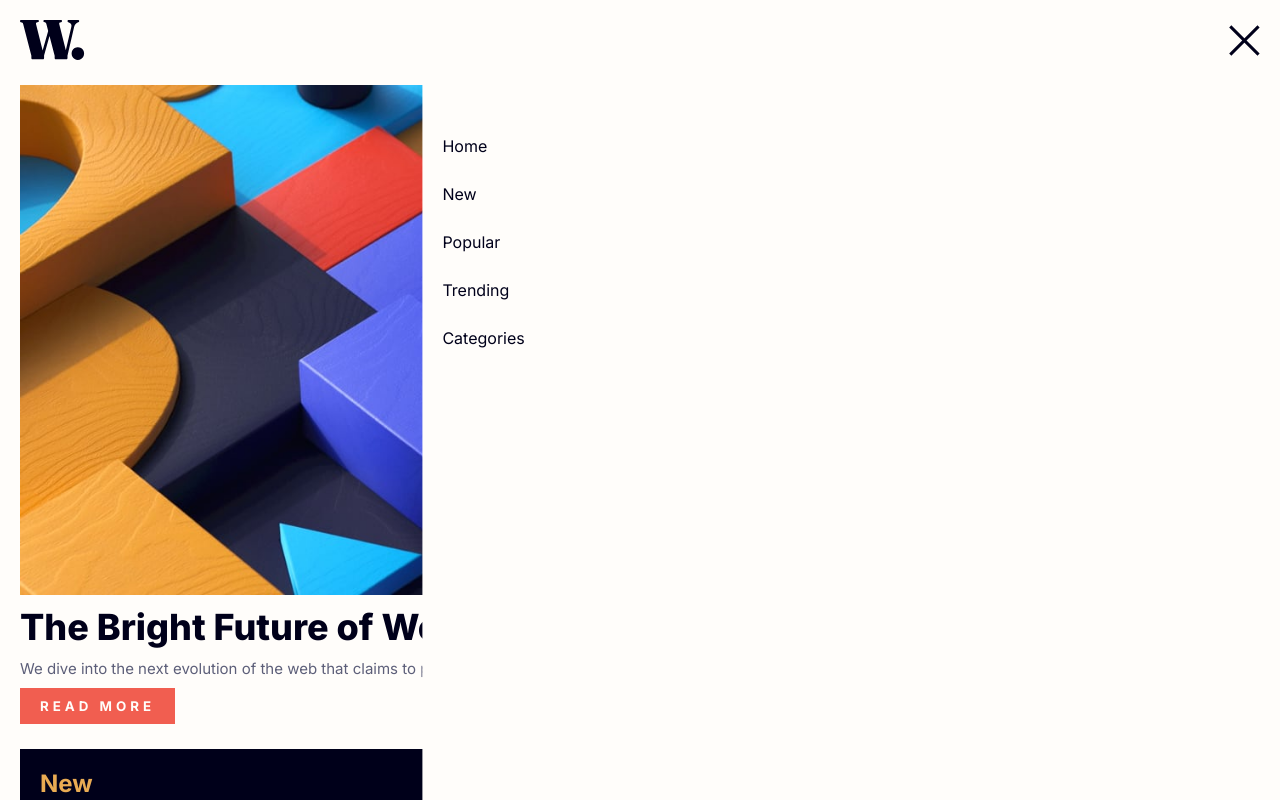
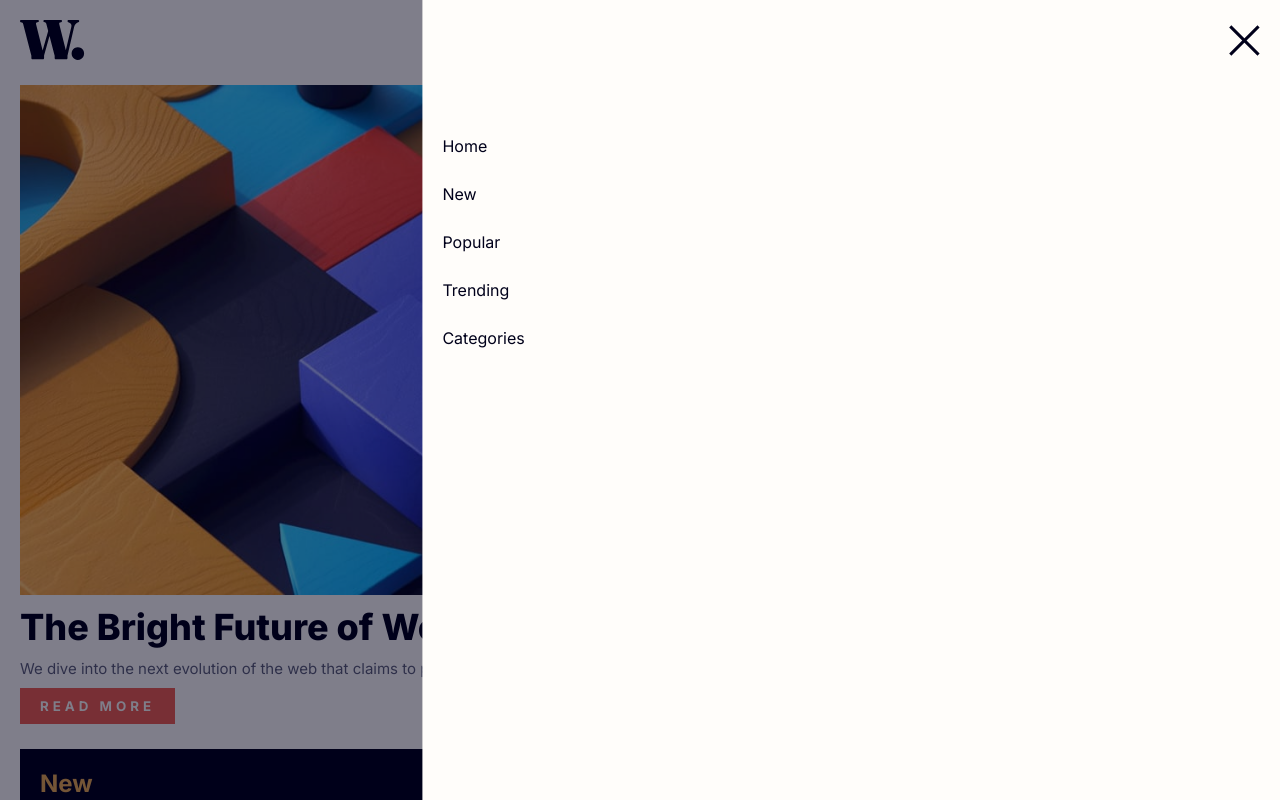
Before and after one commit to svyatoslavkk/news-homepage-main, a React (Create React App) app: page / in a window 1280 px wide. Both pictures are taken after a click on the picture 1240 px from the left and 40 px from the top of the page. Built offline with nearby package versions, Linux system fonts and the light colour scheme.

Commit message:
overlay done

```diff
--- a/src/App.scss
+++ b/src/App.scss
@@ -34,7 +34,7 @@ p {
 }
 
 .container {
-    // max-width: 375px;
+    max-width: 1440px;
     width: 100%;
     height: 100vh;
     padding: 20px;
@@ -42,14 +42,39 @@ p {
     top: 50%;
     left: 50%;
     transform: translate(-50%, -50%);
-    overflow: hidden;
+    overflow-x: hidden;
 }
+
+.overlay {
+    position: fixed;
+    top: 0;
+    left: 0;
+    width: 100%;
+    height: 100%;
+    background-color: rgba(0, 0, 26, 0);
+    z-index: 1;
+    display: none;
+    transition: background-color 0.3s ease;
+  }
+
+  .container.menu-open .overlay {
+    display: block;
+    background-color: rgba(0, 0, 26, 0.5);
+  }
 
 .icon-menu-img {
     max-height: 20px;
     max-width: 40px;
     width: 100%;
     height: 100vh;
+    cursor: pointer;
+    transition: 0.2s ease;
+}
+
+.icon-menu-img:hover,
+.icon-menu-img:active,
+.icon-menu-img:focus {
+    transform: scale(0.9);
 }
 
 header {
@@ -69,12 +94,21 @@ nav {
     padding: 25px 20px 20px 20px;
     background-color: $off-white;
     transition: transform 0.3s ease;
+    z-index: 2;
 
     .icon-menu-close-img {
         margin-bottom: 5rem;
         margin-left: auto;
         display: block;
         text-align: right;
+        cursor: pointer;
+        transition: 0.2s ease;
+    }
+
+    .icon-menu-close-img:hover,
+    .icon-menu-close-img:active,
+    .icon-menu-close-img:focus {
+        transform: scale(0.9);
     }
 
     .menu-items {
--- a/src/App.tsx
+++ b/src/App.tsx
@@ -69,7 +69,9 @@ function App() {
   ]
 
   return (
-    <div className='container'>
+      <div className={`container ${isMenuOpen ? 'menu-open' : ''}`}>
+        {isMenuOpen && <div className="overlay" onClick={toggleMenu}></div>}
+
         <header>
           <img className='logo-img' src="logo.svg" alt="Logo" />
           <img
```
Lines whose indentation alone changed are shown as unchanged.
